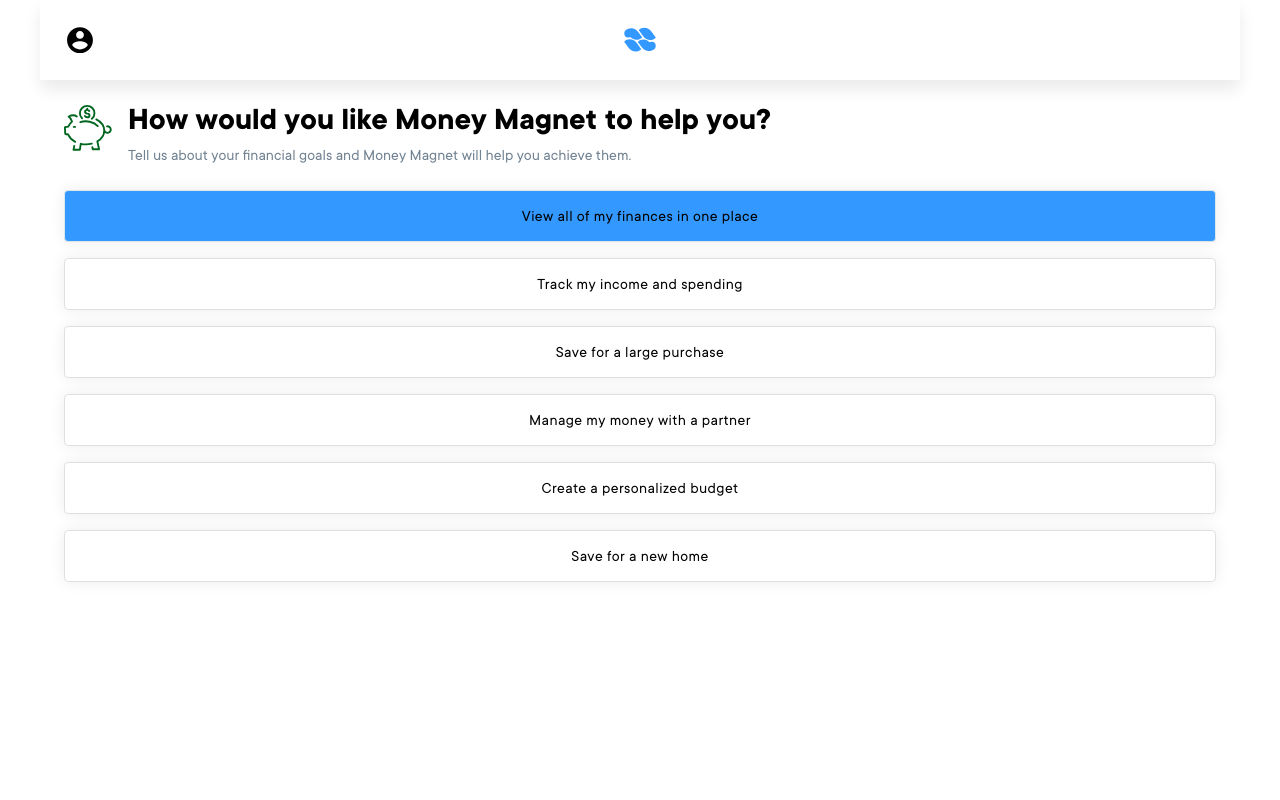
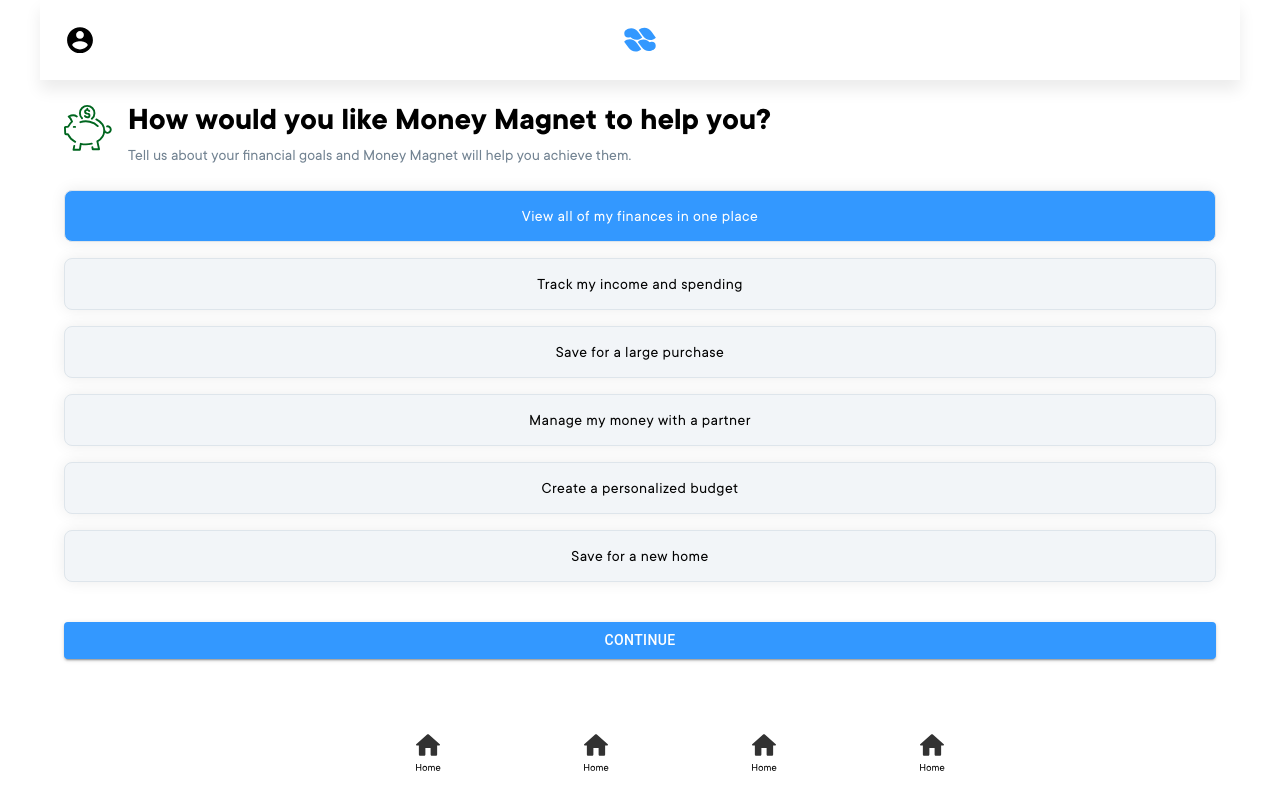
Before and after one commit to logan-lampton/Ctrl-Alt-Defeat-Debt-Frontend, a React (Create React App) app in the folder client/: page / in a window 1280 px wide. Both pictures are taken after a click on the button "View all of my finances in one place". Built offline with nearby package versions, Linux system fonts and the light colour scheme.

Commit message:
fix continue button css

```diff
--- a/client/src/App.css
+++ b/client/src/App.css
@@ -84,21 +84,30 @@
 
 
 .MuiToggleButton-primary{
-  border-radius:8px;
-border: 1px solid#DEE5EB;
-background:#F2F5F8 ;
+border-radius:8px!important;
+border: 1px solid#DEE5EB!important;
+background:#F2F5F8!important;
 box-shadow: 0px 0px 15px 0px rgba(0, 0, 0, 0.08);
-font-family: 'Franklin Gothic Medium', 'Arial Narrow', Arial, sans-serif;
+font-family: 'TT Commons',sans-serif;
 width: 100%;
 margin-bottom: 16px!important;
 }
 
+.MuiButtonGroup-contained:last-child{
+  margin-bottom: 0px;
+}
+
+
 .Mui-selected{
   background-color: #3398FF!important;
-  color: white!important;
   box-shadow: 0px 0px 15px 0px rgba(0, 0, 0, 0.08);
   border-radius:8px;
   border: 1px solid#DEE5EB!important;
+}
+
+.Mui-selected .button-text{
+  color: white!important;
+
 }
 
 .button-text{
@@ -113,3 +122,28 @@
   padding-left: 24px;
   padding-right: 24px;
 }
+
+.MuiButton-contained	{
+  width: 100%;
+  background-color: #3398FF!important;
+}
+
+.goal-continue{
+  padding-left: 24px;
+  padding-right: 24px;
+  margin-top: 24px;
+}
+
+.MuiBottomNavigation-root{
+  position: fixed;
+  bottom: 20px;
+  width: 100%;
+}
+
+.skip{
+  position: fixed;
+  right: 24px;
+  top: 24px;
+  font-family: "TT Commons", sans-serif;
+  font-size: 16px;
+}
--- a/client/src/App.js
+++ b/client/src/App.js
@@ -2,12 +2,14 @@
 import AppHeader from './components/AppHeader';
 import { Container } from '@mui/system';
 import Onboarding from './components/Onboarding';
+import BottomNav from './components/BottomNav';
 
 function App() {
   return (
     <Container>
    <AppHeader/>
    <Onboarding/>
+   <BottomNav/>
     </Container>
   );
 }
--- a/client/src/components/AppHeader.jsx
+++ b/client/src/components/AppHeader.jsx
@@ -16,6 +16,7 @@
 
 
 
+
 )
 }
 
--- /dev/null
+++ b/client/src/components/BottomNav.jsx
@@ -0,0 +1,20 @@
+import { React } from "react";
+import Container from '@mui/material/Container';
+import { BottomNavigation, BottomNavigationAction } from "@mui/material";
+import home from "../assets/home.svg";
+const BottomNav = () => {
+
+
+
+    return(
+        <BottomNavigation>
+        <BottomNavigationAction label="Home" icon={<img src={home}/>} />
+        <BottomNavigationAction label="Goals" icon={<img src={home}/>} />
+        <BottomNavigationAction label="Insights" icon={<img src={home}/>} />
+        <BottomNavigationAction label="Accounts" icon={<img src={home}/>} />
+      </BottomNavigation>
+    )
+}
+
+
+export default BottomNav;
--- a/client/src/components/Onboarding.jsx
+++ b/client/src/components/Onboarding.jsx
@@ -50,6 +50,13 @@
         )
     })}
             </section>
+            {selected.length > 0 &&
+            <section className="goal-continue">
+            <Button variant="contained">Continue</Button>
+
+            </section>
+
+}
         </Container>
     )
 }
```
Also changed, not shown: client/src/assets/home.svg (added).
